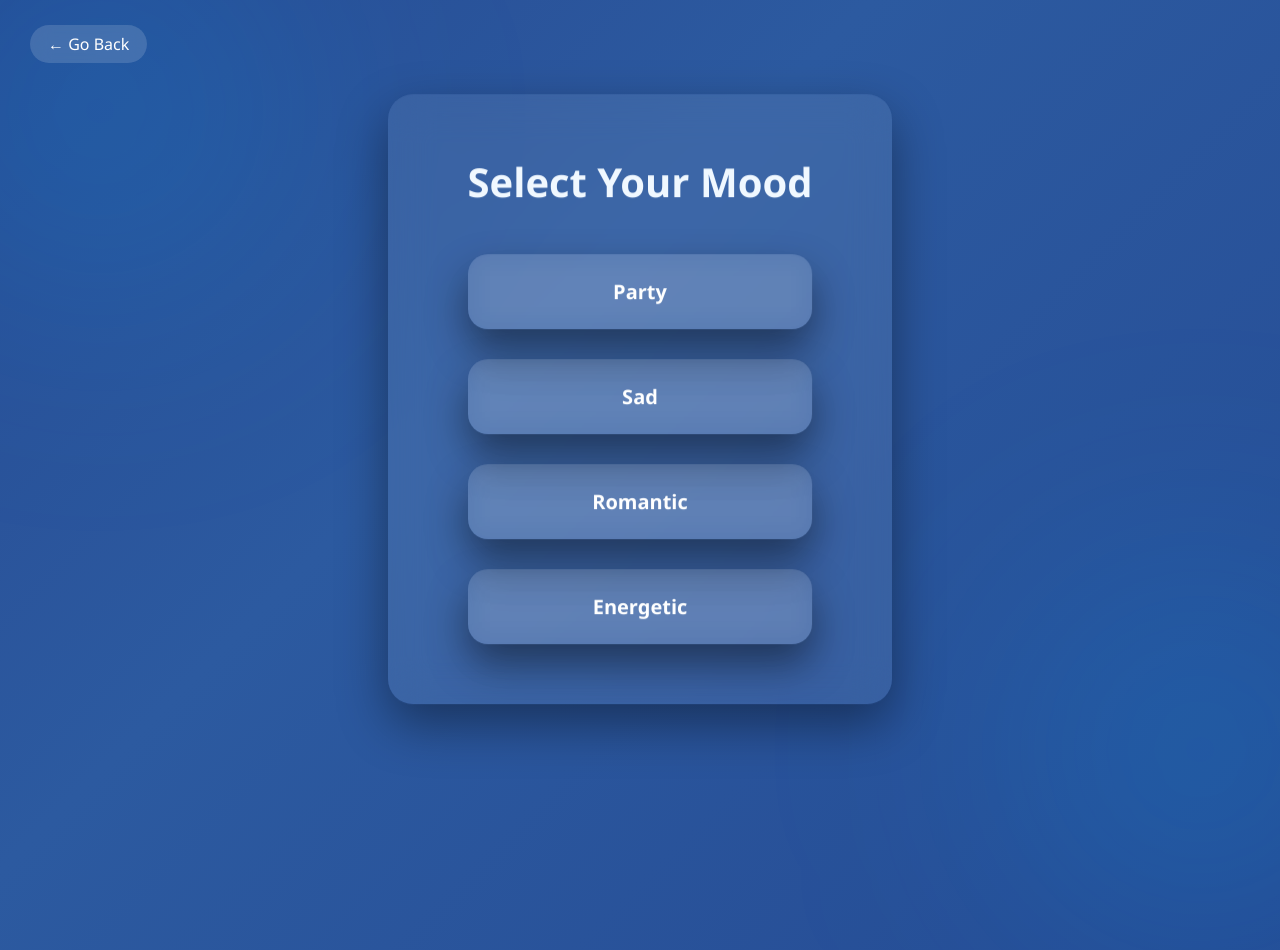
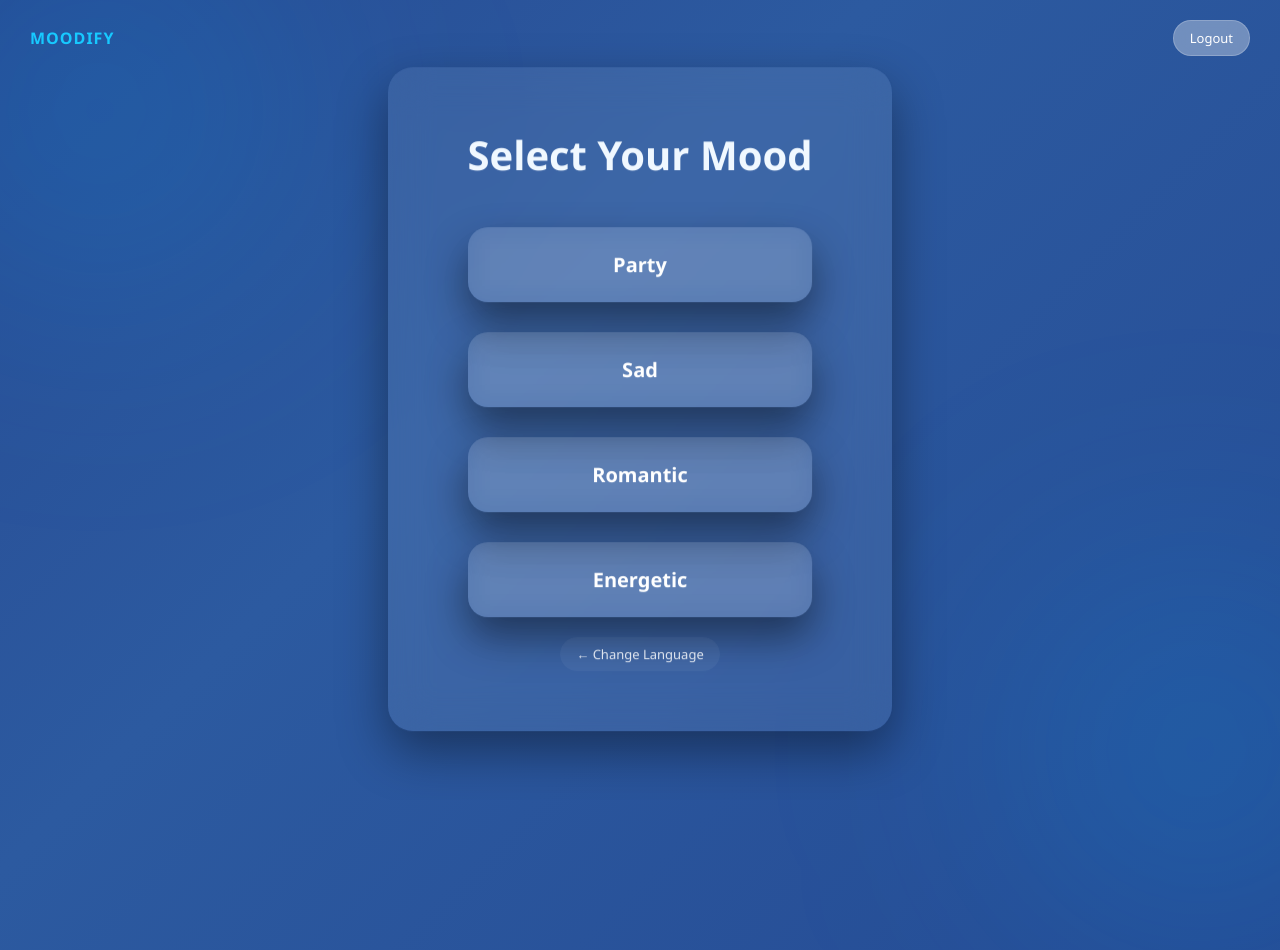
Before and after one commit to ajjumane/Moodify-Smart-Spotify-Playlist-Generator, a Flask app: template templates/mood.html in a window 1280 px wide; the page is wider, and only the part inside the window is pictured. Run offline with Flask 3, Linux system fonts and the light colour scheme; the template is opened without the code that fills it, so the values that code supplies are empty.

Commit message:
Resolved merge conflicts

```diff
--- a/app.py
+++ b/app.py
@@ -2,8 +2,8 @@ import os
 import base64
 import requests
 import webbrowser
-from threading import Timer
-from flask import Flask, render_template, request, redirect, session
+import time
+from flask import Flask, render_template, request, redirect, session, url_for
 from dotenv import load_dotenv
 from urllib.parse import urlencode
 
@@ -18,16 +18,67 @@ REDIRECT_URI = os.getenv("SPOTIFY_REDIRECT_URI")
 
 AUTH_URL = "https://accounts.spotify.com/authorize"
 TOKEN_URL = "https://accounts.spotify.com/api/token"
+PROFILE_URL = "https://api.spotify.com/v1/me"
 
 SCOPES = "user-read-playback-state user-modify-playback-state streaming"
 
 
-def open_browser():
-    webbrowser.open_new("http://127.0.0.1:5000")
+# -----------------------------
+# Helper: Refresh Access Token
+# -----------------------------
+def refresh_access_token():
+    if "refresh_token" not in session:
+        return False
+
+    auth_header = base64.b64encode(
+        f"{CLIENT_ID}:{CLIENT_SECRET}".encode()
+    ).decode()
+
+    response = requests.post(
+        TOKEN_URL,
+        headers={
+            "Authorization": f"Basic {auth_header}",
+            "Content-Type": "application/x-www-form-urlencoded"
+        },
+        data={
+            "grant_type": "refresh_token",
+            "refresh_token": session["refresh_token"]
+        }
+    )
+
+    if response.status_code != 200:
+        return False
+
+    token_data = response.json()
+    session["access_token"] = token_data.get("access_token")
+    session["expires_at"] = int(time.time()) + token_data.get("expires_in", 3600)
+
+    return True
 
 
+# -----------------------------
+# Helper: Get Valid Token
+# -----------------------------
+def get_valid_token():
+    if "access_token" not in session:
+        return None
+
+    # If token expired, refresh it
+    if "expires_at" in session and time.time() > session["expires_at"]:
+        success = refresh_access_token()
+        if not success:
+            return None
+
+    return session.get("access_token")
+
+
+# -----------------------------
+# Routes
+# -----------------------------
 @app.route("/")
 def index():
+    if "access_token" in session:
+        return redirect("/language")
     return render_template("index.html")
 
 
@@ -40,15 +91,15 @@ def login():
         "scope": SCOPES
     }
 
-    print("REDIRECT_URI BEING SENT:", REDIRECT_URI)
-
     return redirect(f"{AUTH_URL}?{urlencode(params)}")
-
 
 
 @app.route("/callback")
 def callback():
     code = request.args.get("code")
+
+    if not code:
+        return redirect("/")
 
     auth_header = base64.b64encode(
         f"{CLIENT_ID}:{CLIENT_SECRET}".encode()
@@ -67,17 +118,28 @@ def callback():
         }
     )
 
+    if response.status_code != 200:
+        return "Authentication failed. Please try again."
+
     token_data = response.json()
 
     session["access_token"] = token_data.get("access_token")
     session["refresh_token"] = token_data.get("refresh_token")
+    session["expires_at"] = int(time.time()) + token_data.get("expires_in", 3600)
 
     return redirect("/language")
 
 
+@app.route("/logout")
+def logout():
+    session.clear()
+    return redirect("/")
+
+
 @app.route("/language")
 def language():
-    if "access_token" not in session:
+    token = get_valid_token()
+    if not token:
         return redirect("/login")
 
     return render_template("language.html")
@@ -91,7 +153,8 @@ def set_language():
 
 @app.route("/mood")
 def mood():
-    if "access_token" not in session:
+    token = get_valid_token()
+    if not token:
         return redirect("/login")
 
     return render_template("mood.html")
@@ -99,13 +162,12 @@ def mood():
 
 @app.route("/search", methods=["POST"])
 def search_playlist():
-    if "access_token" not in session:
+    token = get_valid_token()
+    if not token:
         return redirect("/login")
 
     language = session.get("language")
     mood = request.form.get("mood")
-
-    # Store mood in session too (optional but cleaner)
     session["mood"] = mood
 
     if not language or not mood:
@@ -114,7 +176,7 @@ def search_playlist():
     query = f"{language} {mood} playlist"
 
     headers = {
-        "Authorization": f"Bearer {session['access_token']}"
+        "Authorization": f"Bearer {token}"
     }
 
     response = requests.get(
@@ -127,11 +189,14 @@ def search_playlist():
         }
     )
 
+    if response.status_code != 200:
+        return render_template("player.html", error="Failed to fetch playlists. Please try again.")
+
     data = response.json()
     playlists = data.get("playlists", {}).get("items", [])
 
     if not playlists:
-        return "No playlist found"
+        return render_template("player.html", error="No playlist found for this mood.")
 
     main_playlist = playlists[0]
     suggestions = playlists[1:]
@@ -144,7 +209,8 @@ def search_playlist():
         mood=mood,
         main_playlist=main_playlist,
         suggestions=suggestions
-    )
+)
+
 
 
 if __name__ == "__main__":
--- a/static/css/style.css
+++ b/static/css/style.css
@@ -754,3 +751,98 @@ input[type="range"]::-moz-range-thumb {
     }
 
 }
+
+
+.landing-card {
+    max-width: 450px;
+    text-align: center;
+}
+
+.headline {
+    font-size: 22px;
+    margin: 15px 0 10px;
+    font-weight: 600;
+}
+
+.secure-text {
+    font-size: 12px;
+    opacity: 0.7;
+    margin-top: 15px;
+}
+
+.spotify-btn {
+    display: flex;
+    align-items: center;
+    justify-content: center;
+    gap: 10px;
+    background-color: #1DB954;
+    color: white;
+    padding: 14px 24px;
+    border-radius: 50px;
+    font-weight: 600;
+    text-decoration: none;
+    transition: 0.3s ease;
+    box-shadow: 0 6px 20px rgba(29, 185, 84, 0.4);
+    margin-top: 20px;
+}
+
+.spotify-btn:hover {
+    transform: translateY(-3px);
+    box-shadow: 0 10px 30px rgba(29, 185, 84, 0.6);
+}
+
+.top-bar {
+    position: absolute;
+    top: 20px;
+    left: 30px;
+    right: 30px;
+    display: flex;
+    justify-content: space-between;
+    align-items: center;
+}
+
+.app-name {
+    color: rgb(23, 201, 255);
+    font-weight: 600;
+    font-size: 16px;
+    letter-spacing: 1px;
+}
+
+.logout-btn {
+    padding: 8px 16px;
+    border-radius: 30px;
+    background: rgba(255, 255, 255, 0.337);
+    backdrop-filter: blur(10px);
+    border: 1px solid rgba(255, 255, 255, 0.2);
+    color: white;
+    text-decoration: none;
+    font-size: 13px;
+    font-weight: 500;
+    transition: all 0.25s ease;
+}
+
+.logout-btn:hover {
+    background: rgba(255, 0, 0, 0.769);
+    border-color: rgba(255, 0, 0, 0.3);
+    transform: translateY(-2px);
+}
+
+.secondary-link {
+    display: inline-block;
+    margin-top: 20px;
+    padding: 8px 16px;
+    border-radius: 20px;
+    background: rgba(255, 255, 255, 0.05);
+    color: white;
+    text-decoration: none;
+    font-size: 13px;
+    font-weight: 500;
+    opacity: 0.85;
+    transition: all 0.25s ease;
+}
+
+.secondary-link:hover {
+    opacity: 1;
+    background: rgba(255, 255, 255, 0.12);
+    transform: translateY(-2px);
+}
--- a/templates/mood.html
+++ b/templates/mood.html
@@ -1,33 +1,49 @@
 <!DOCTYPE html>
 <html>
 <head>
-    <title>Select Mood - MOODIFY</title>
+    <title>Select Mood - Moodify</title>
+    <meta name="viewport" content="width=device-width, initial-scale=1.0">
+
     <link rel="stylesheet" href="{{ url_for('static', filename='css/style.css') }}">
     <link rel="icon" type="image/png" href="{{ url_for('static', filename='images/logo.png') }}">
-    <meta name="viewport" content="width=device-width, initial-scale=1.0">
+</head>
 
-
-</head>
 <body class="center-page">
 
-<button onclick="window.location.href='{{ url_for('language') }}'"
-        class="change-btn back-btn">
-    ← Go Back
-</button>
+<div class="top-bar">
+    <div class="app-name">MOODIFY</div>
+    <a href="{{ url_for('logout') }}" class="logout-btn">Logout</a>
+</div>
+
+<div class="card flow-card">
+
+    <h2 class="flow-title">Select Your Mood</h2>
 
 
 
-<div class="card">
-    <h2>Select Your Mood</h2>
-
     <form action="/search" method="POST">
         <div class="options">
-            <button type="submit" name="mood" value="Party" class="option-btn">Party</button>
-            <button type="submit" name="mood" value="Sad" class="option-btn">Sad</button>
-            <button type="submit" name="mood" value="Romantic" class="option-btn">Romantic</button>
-            <button type="submit" name="mood" value="Energetic" class="option-btn">Energetic</button>
+            <button type="submit" name="mood" value="party" class="option-btn">
+                 Party
+            </button>
+
+            <button type="submit" name="mood" value="Sad" class="option-btn">
+                 Sad
+            </button>
+
+            <button type="submit" name="mood" value="romantic" class="option-btn">
+                Romantic
+            </button>
+
+            <button type="submit" name="mood" value="energetic" class="option-btn">
+                 Energetic
+            </button>
         </div>
     </form>
+
+    <a href="{{ url_for('language') }}" class="secondary-link">
+        ← Change Language
+    </a>
 
 </div>
 
```
Also changed, not shown: other parts of static/css/style.css (+19 -22 lines), templates/index.html (+16 -7 lines), templates/language.html (+14 -13 lines), templates/player.html (+34 -47 lines).
